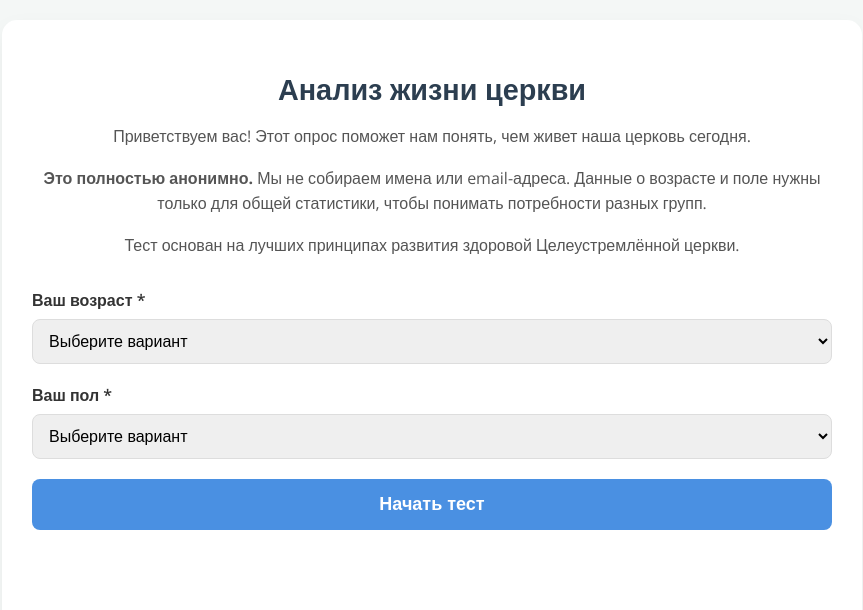
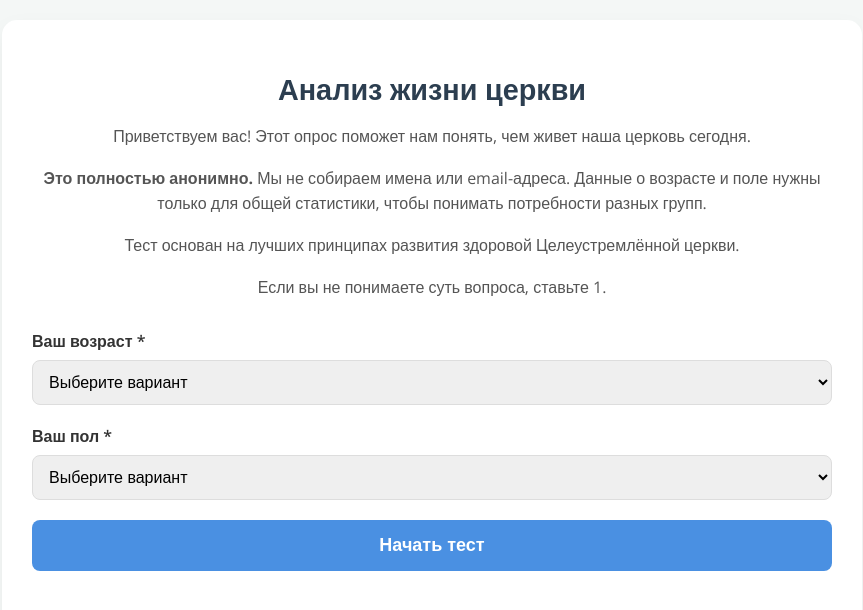
Before and after one commit to sheptunov82-coder/church-test, a plain HTML site: page index.html in a window 1280 px wide. Shown: the whole page, without its empty margins (208-1071 px from the left). Drawn offline with nearby package versions, Linux system fonts and the light colour scheme.

Commit message:
index.html

```diff
--- a/index.html
+++ b/index.html
@@ -260,6 +260,7 @@
             <p>Приветствуем вас! Этот опрос поможет нам понять, чем живет наша церковь сегодня.</p>
             <p><strong>Это полностью анонимно.</strong> Мы не собираем имена или email-адреса. Данные о возрасте и поле нужны только для общей статистики, чтобы понимать потребности разных групп.</p>
             <p>Тест основан на лучших принципах развития здоровой Целеустремлённой церкви.</p>
+            <p>Если вы не понимаете суть вопроса, ставьте 1.</p>
         </div>
 
         <div class="form-group">
```
